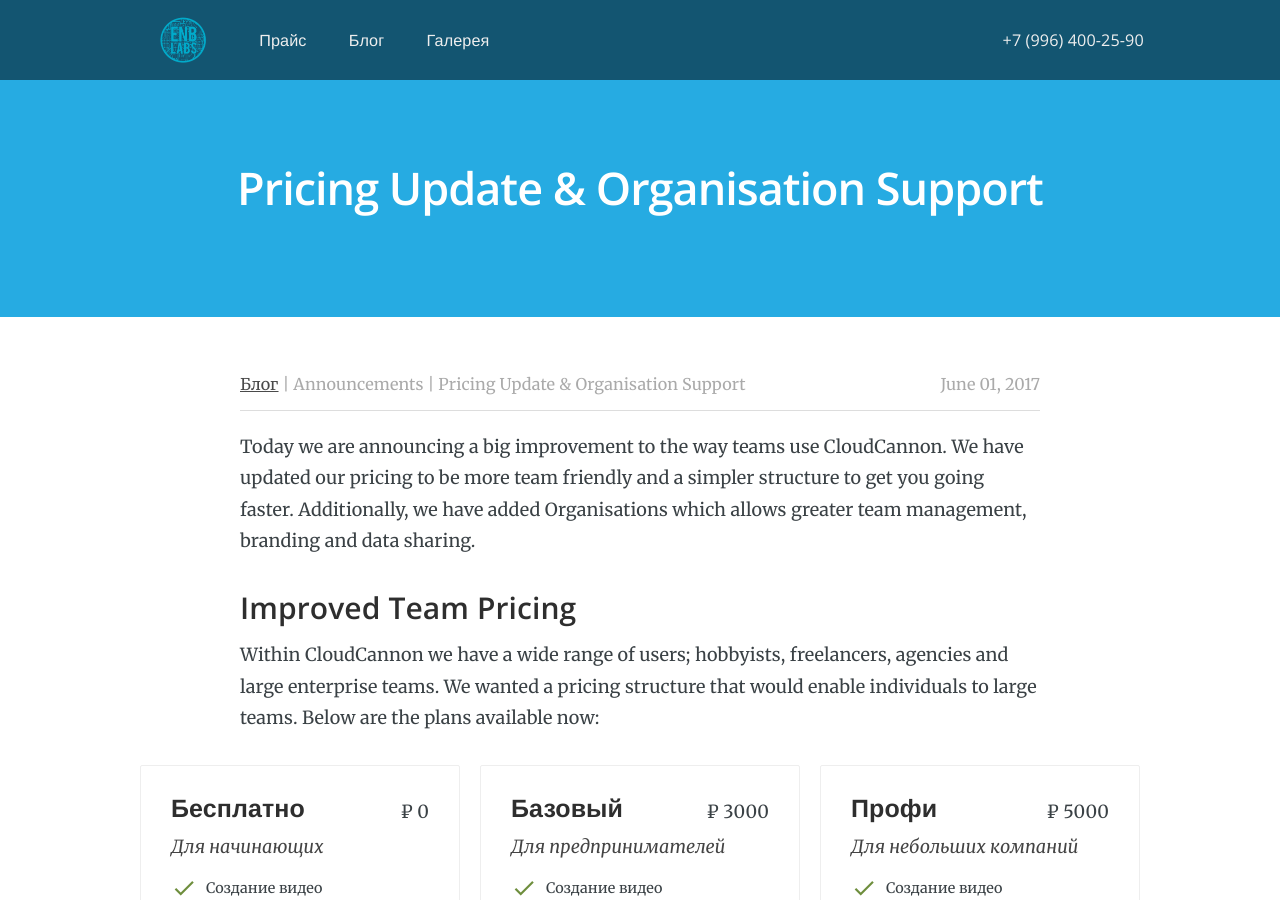
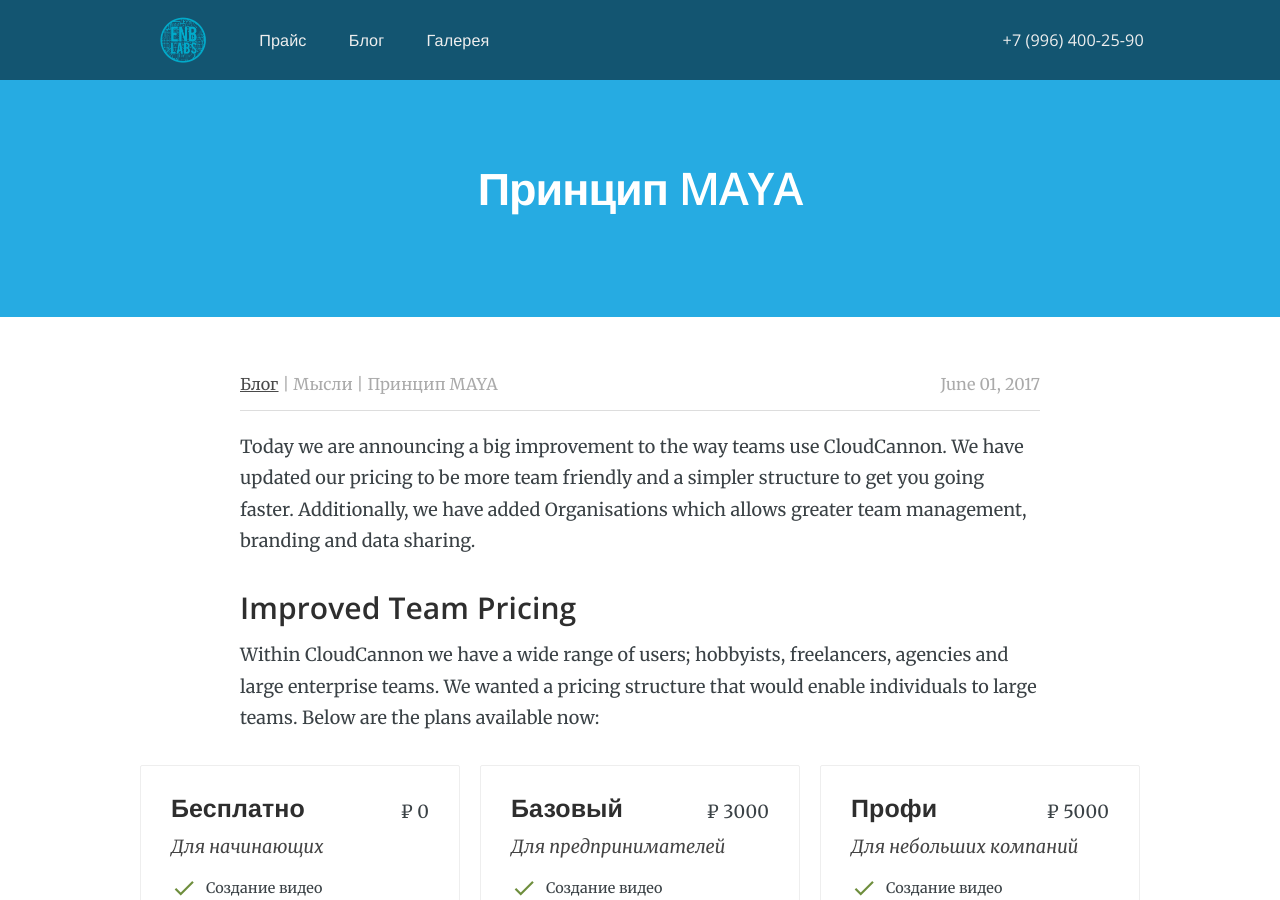
Before and after one commit to RakhimyanTim/enblabs.github.io, a Jekyll site: the page built from _posts/2017-06-01-pricing-update-and-organisation-support.md, in a window 1280 px wide and 900 px high. Built offline with Jekyll 4.4.1, drawn with Linux system fonts in a browser that asks for light colours; nearby versions of some CDN libraries; comment, search, counter and statistics services are not loaded.

Commit message:
Update 2017-06-01-pricing-update-and-organisation-support.md

```diff
--- a/_posts/2017-06-01-pricing-update-and-organisation-support.md
+++ b/_posts/2017-06-01-pricing-update-and-organisation-support.md
@@ -1,7 +1,7 @@
 ---
-title: 'Pricing Update & Organisation Support'
-header: 'Pricing Update & Organisation Support'
-category: Announcements
+title: 'Принцип MAYA'
+header: 'Принцип MAYA'
+category: Мысли
 post_image: /uploads/pricing.png
 post_image_type: image/png
 post_image_width: 1600
```
